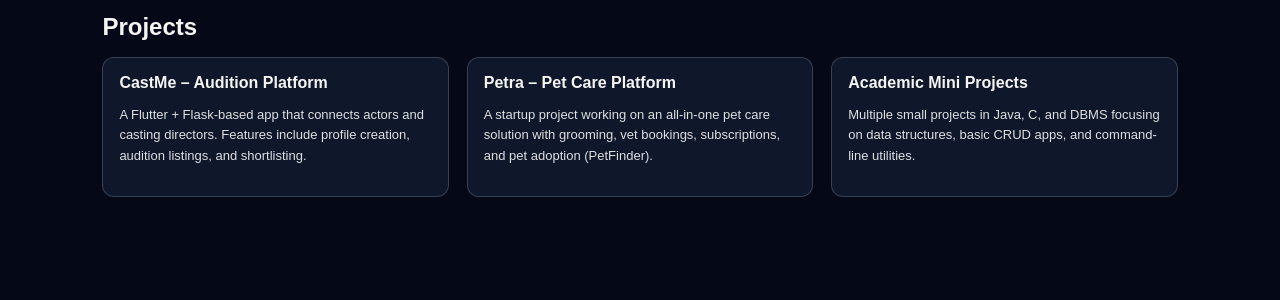
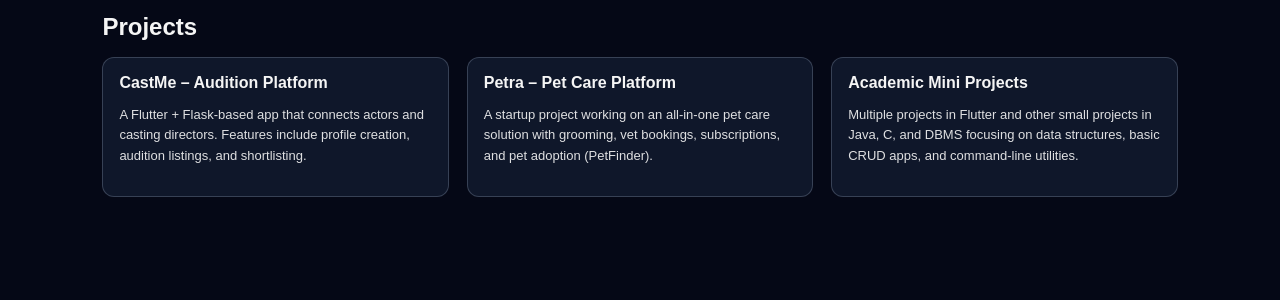
Before and after one commit to Merlin26022004/flask_website, a Flask app: page / in a window 1280 px wide. Shown: the part 1146-1446 px from the top of the page. Run offline with Flask 3, Linux system fonts and the light colour scheme.

Commit message:
update skills

```diff
--- a/templates/index.html
+++ b/templates/index.html
@@ -90,7 +90,7 @@
             <div class="card">
                 <h3>Academic Mini Projects</h3>
                 <p>
-                    Multiple small projects in Java, C, and DBMS focusing on data structures,
+                    Multiple projects in Flutter and other small projects in Java, C, and DBMS focusing on data structures,
                     basic CRUD apps, and command-line utilities.
                 </p>
             </div>
```
